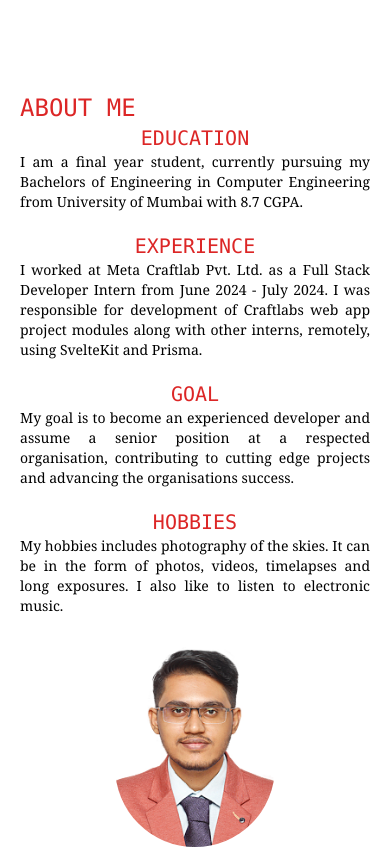
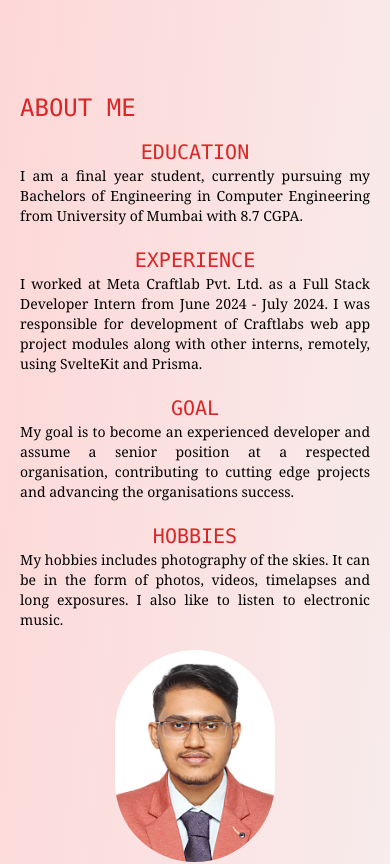
Before and after one commit to Garuna414/Pfolio24, a React (Create React App) app: page / in a window 390 px wide. Shown: the part 840-1704 px from the top of the page. Built offline with nearby package versions, Linux system fonts and the light colour scheme.

Commit message:
Color Gradient Added, Minor Changes Done

```diff
--- a/src/App.js
+++ b/src/App.js
@@ -11,7 +11,7 @@ export default function App() {
       <div>
         <Navbar />
       </div>
-      <div className="overflow-x-hidden mt-[68px]">
+      <div className="overflow-x-hidden mt-[68px] bg-gradient-to-br from-[#ffd4d4] to-[#f5f5f5]">
         <div>
           <Landing />
           <div className="mb-auto">
--- a/src/components/About.jsx
+++ b/src/components/About.jsx
@@ -16,7 +16,7 @@ export default function About() {
           ABOUT ME
         </p>
       </div>
-      <div className="w-full flex md:flex-row flex-col h-full">
+      <div className="w-full flex md:flex-row flex-col h-full m-auto">
         <div className="md:w-2/3 flex flex-col md:h-full h-auto gap-5 justify-center">
           {headings.map((heading, key) => (
             <div key={key}>
--- a/src/components/Footer.jsx
+++ b/src/components/Footer.jsx
@@ -9,8 +9,11 @@ export default function Footer() {
       <div className="px-5">
         <p className="lg:text-5xl md:text-4xl text-2xl text-red-600 font-mono">CONTACT</p>
       </div>
-      <div className="flex flex-col justify-center items-center gap-10 p-5">
-        <div className="px-4 py-2 border border-black rounded-3xl">
+      <div className="flex flex-col justify-center items-center gap-5 p-5">
+        <div>
+        <p className="font-mono text-lg">Thanks for visiting!</p>
+        </div>
+        <div className="px-4 py-2 border border-black rounded-3xl mb-5">
           <p className="md:text-2xl text-xl font-mono">Contact Me</p>
         </div>
         <div className="flex flex-row gap-4">
--- a/src/components/Navbar.jsx
+++ b/src/components/Navbar.jsx
@@ -23,7 +23,7 @@ export default function Navbar() {
           <ul
             className={`${
               Toggle ? "visible" : "hidden"
-            } md:flex md:flex-row flex-col items-left md:gap-0 gap-2 z-5`}
+            } md:flex md:flex-row flex-col items-left md:gap-1 gap-2 z-5`}
           >
             {sections.map((section, index) => (
               <Link
@@ -37,7 +37,7 @@ export default function Navbar() {
               >
                 <li
                   key={index}
-                  className="py-2 px-3 cursor-pointer font-mono hover:bg-slate-400 hover:text-red-600 hover:font-semibold active:bg-slate-400 active:text-red-600 rounded-md"
+                  className="py-2 px-3 cursor-pointer font-mono hover:bg-red-500 hover:text-white hover:font-semibold active:bg-red-500 active:text-white rounded-md transition-all ease-in-out duration-400"
                   onClick={toggleMenu}
                 >
                   {section}
```
